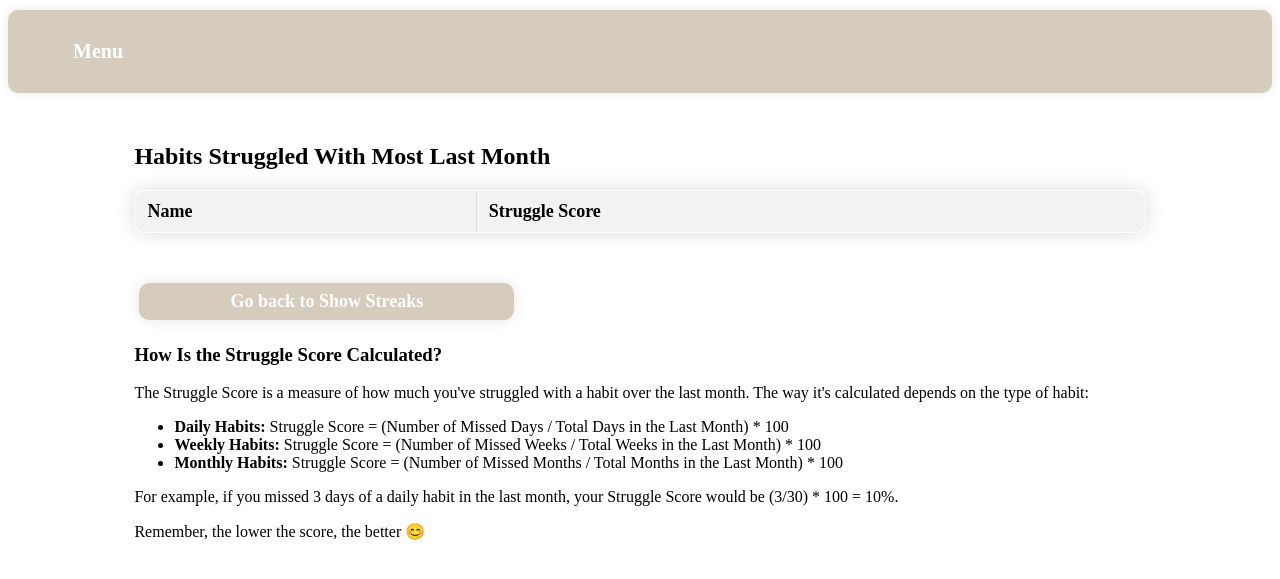
After one commit to AdamPrzychodniStudent/Habit_Tracker, a Django app: page /habit_tracker/struggled_habits/ in a window 1280 px wide. The commit adds this page. Shown: the top 579 px of the page. Run offline with Django 4.2, Linux system fonts and the light colour scheme; the visitor is signed in with stand-in values (Sample User, id 1); data that the repository does not hold is empty.

Commit message:
struggle score

```diff
--- a/myproject/habit_tracker/templates/habit_tracker/show_streaks.html
+++ b/myproject/habit_tracker/templates/habit_tracker/show_streaks.html
@@ -20,5 +20,6 @@
   </table>
   <div class="button-container">
     <a href="{% url 'show_completed_habits' %}" class="btn">Go back to All Completed Habits</a>
+    <a href="{% url 'show_struggled_habits' %}" class="btn">View Habits Struggled With Most Last Month</a>
   </div>
 {% endblock %}
--- /dev/null
+++ b/myproject/habit_tracker/templates/habit_tracker/show_struggled_habits.html
@@ -0,0 +1,42 @@
+{% extends "habit_tracker/base.html" %}
+
+{% block content %}
+  <h2>Habits Struggled With Most Last Month</h2>
+  <table border="1">
+    <thead>
+      <tr>
+        <th>Name</th>
+        <th>Struggle Score</th>
+      </tr>
+    </thead>
+    <tbody>
+      {% for habit in struggled_habits %}
+      <tr>
+        <td>{{ habit.name }}</td>
+        <td>{{ habit.struggle_score|floatformat:2 }}%</td>
+      </tr>
+      {% endfor %}
+    </tbody>
+  </table>
+
+  <div class="button-container">
+    <a href="{% url 'show_streaks' %}" class="btn">Go back to Show Streaks</a>
+  </div>
+
+  <h3>How Is the Struggle Score Calculated?</h3>
+  <p>
+    The Struggle Score is a measure of how much you've struggled with a habit over the last month. The way it's calculated depends on the type of habit:
+  </p>
+  <ul>
+    <li><strong>Daily Habits:</strong> Struggle Score = (Number of Missed Days / Total Days in the Last Month) * 100</li>
+    <li><strong>Weekly Habits:</strong> Struggle Score = (Number of Missed Weeks / Total Weeks in the Last Month) * 100</li>
+    <li><strong>Monthly Habits:</strong> Struggle Score = (Number of Missed Months / Total Months in the Last Month) * 100</li>
+  </ul>
+  <p>
+    For example, if you missed 3 days of a daily habit in the last month, your Struggle Score would be (3/30) * 100 = 10%.
+  </p>
+  <p>
+    Remember, the lower the score, the better 😊
+  </p>
+
+{% endblock %}
--- a/myproject/habit_tracker/urls.py
+++ b/myproject/habit_tracker/urls.py
@@ -8,6 +8,7 @@ urlpatterns = [
     path('current_habits/', views.show_current_habits, name='show_current_habits'),
     path('completed_habits/', views.show_completed_habits, name='show_completed_habits'),
     path('show_streaks/', views.show_streaks, name='show_streaks'),
+    path('struggled_habits/', views.show_struggled_habits, name='show_struggled_habits'),
     path('repetitions/', views.show_repetitions, name='show_repetitions'),
     path('toggle_habit_done/<int:habit_id>/', views.toggle_habit_done, name='toggle_habit_done'),
 ]
--- a/myproject/habit_tracker/views.py
+++ b/myproject/habit_tracker/views.py
@@ -218,6 +218,50 @@ def show_streaks(request):
     return render(request, 'habit_tracker/show_streaks.html', {'streaks': sorted_streaks})
 
 
+from django.db.models import Count
+
+@login_required
+def show_struggled_habits(request):
+    last_month_start = date.today() - timedelta(days=30)
+    last_month_end = date.today()
+
+    habits = Habit.objects.filter(
+        user=request.user,
+        start_date__lte=last_month_end,
+        end_date__gte=last_month_start
+    )
+
+    struggled_habits_data = []
+
+    for habit in habits:
+        if habit.period == Habit.DAILY:
+            total_days_last_month = (last_month_end - max(habit.start_date, last_month_start)).days + 1
+        elif habit.period == Habit.WEEKLY:
+            total_days_last_month = ((last_month_end - max(habit.start_date, last_month_start)).days // 7) + 1
+        elif habit.period == Habit.MONTHLY:
+            total_days_last_month = ((last_month_end - max(habit.start_date, last_month_start)).days // 30) + 1
+
+        checkoffs_last_month = CheckOff.objects.filter(
+            habit=habit,
+            timestamp__date__gte=max(habit.start_date, last_month_start),
+            timestamp__date__lte=min(habit.end_date, last_month_end)
+        ).count()
+
+        missed_days = total_days_last_month - checkoffs_last_month
+        struggle_score = (missed_days / total_days_last_month) * 100  # percentage of missed days
+
+        struggled_habits_data.append({
+            'name': habit.name,
+            'struggle_score': struggle_score
+        })
+
+    sorted_struggled_habits = sorted(struggled_habits_data, key=lambda x: x['struggle_score'], reverse=True)
+
+    return render(request, 'habit_tracker/show_struggled_habits.html', {'struggled_habits': sorted_struggled_habits})
+
+
+
+
 
 @login_required
 def show_repetitions(request):
```
